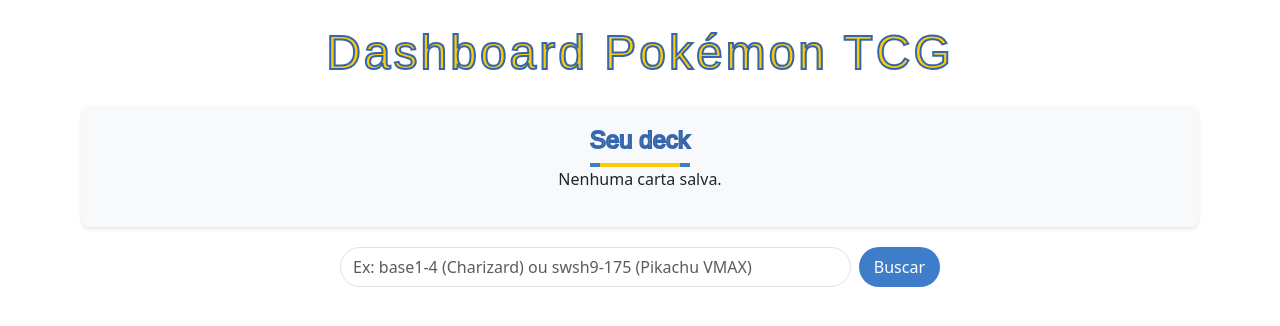
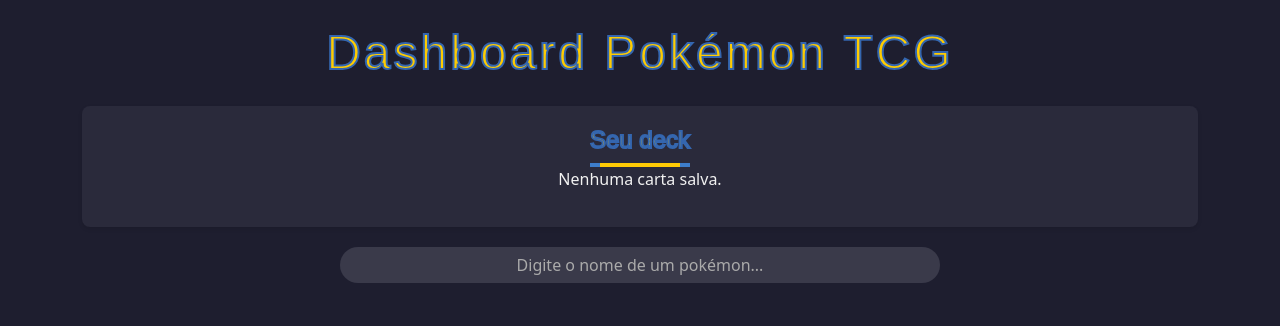
Before and after one commit to Jeancaetano12/Desafio-front-end, a React (Vite) app: page / in a window 1280 px wide. Shown: the top 326 px of the page. Built offline with nearby package versions, Linux system fonts and the light colour scheme; a web font is replaced by a local one.

Commit message:
ADS-Repaginando_a_cor_da_pagina_e_corrigindo_um_bug_na_barra_de_pesquisa: <01735073> Reactjs-vite"

```diff
--- a/src/App.jsx
+++ b/src/App.jsx
@@ -50,7 +50,7 @@
 }
 
   return (
-    <div className="container mt-4">
+    <div className="container mt-4 dark-theme">
       <h3 className="dashboard-title">Dashboard Pokémon TCG</h3>
       <SavedCards
         cards={savedCards}
--- a/src/components/SearchBar.jsx
+++ b/src/components/SearchBar.jsx
@@ -14,48 +14,89 @@
  * Arquivo: src/components/SearchBar.jsx
  * Implementa a busca de cartas Pokémon por código/nome
  */
-import { useState } from 'react';
+import { useState, useEffect } from 'react';
 import PokemonTCG from 'pokemontcgsdk';
 
 function SearchBar({ onSearch, setLoading, setError }) {
   const [searchTerm, setSearchTerm] = useState('');
+  const [suggestions, setSuggestions] = useState([]);
+  const [isFocused, setIsFocused] = useState(false); // 👈 novo estado para foco
 
-  const handleSearch = async () => {
+  useEffect(() => {
+    const fetchSuggestions = async () => {
+      if (searchTerm.length < 2) {
+        setSuggestions([]);
+        return;
+      }
+
       try {
         setLoading(true);
-      setError(null);
         const apiKey = import.meta.env.VITE_POKEMON_API_KEY;
         PokemonTCG.configure({ apiKey });
 
-      const card = await PokemonTCG.card.find(searchTerm);
-      onSearch(card);
+        const result = await PokemonTCG.card.where({
+          q: `name:${searchTerm.split(' ')[0]}*`,
+          pageSize: 50,
+        });
+
+        const filtered = result.data.filter(card =>
+          card.name.toLowerCase().includes(searchTerm.toLowerCase())
+        );
+
+        setSuggestions(filtered.slice(0, 10));
       } catch (err) {
-      setError('Carta não encontrada');
+        setError('Erro ao buscar sugestões');
       } finally {
         setLoading(false);
       }
     };
 
+    fetchSuggestions();
+  }, [searchTerm]);
+
+  const handleSelect = (card) => {
+    onSearch(card);
+    setSuggestions([]);
+    setSearchTerm('');
+    setIsFocused(false);
+  };
+
   return (
-    <div className="search-bar mb-4">
-      <div className="d-flex">
+    <div className="search-bar mb-4 position-relative">
+      <div className="search-wrapper">
         <input
           type="text"
           className="form-control"
-          // Editando a força a forma da barra de pesquisa pra que ela fique com as duas bordas arredondadas
-          style={{ borderTopRightRadius: '0.5rem', borderBottomRightRadius: '0.5rem', borderTopLeftRadius: '0.5rem', borderBottomLeftRadius: '0.5rem' }}
-          placeholder="Ex: base1-4 (Charizard) ou swsh9-175 (Pikachu VMAX)"
+          placeholder="Digite o nome de um pokémon..."
           value={searchTerm}
           onChange={(e) => setSearchTerm(e.target.value)}
-          onKeyPress={(e) => e.key === 'Enter' && handleSearch()}
+          onFocus={() => setIsFocused(true)} // 👈 ativa sugestões
+          onBlur={() => setTimeout(() => setIsFocused(false), 150)} // 👈 espera clique em sugestão
         />
-        <button
-          className="btn btn-primary ms-2 search-button"
-          onClick={handleSearch}
+      </div>
+
+      {isFocused && suggestions.length > 0 && (
+        <ul className="list-group position-absolute w-100 z-index-1">
+          {suggestions.map((card) => (
+            <li
+              key={card.id}
+              className="list-group-item list-group-item-action d-flex align-items-center"
+              style={{ cursor: 'pointer' }}
+              onClick={() => handleSelect(card)}
             >
-          Buscar
-        </button>
+              <img
+                src={card.images.small}
+                alt={card.name}
+                style={{ width: '40px', marginRight: '10px' }}
+              />
+              <div>
+                <strong>{card.name}</strong><br />
+                <small>{card.set.name}</small>
               </div>
+            </li>
+          ))}
+        </ul>
+      )}
     </div>
   );
 }
--- a/src/styles.css
+++ b/src/styles.css
@@ -13,6 +13,56 @@
  * - Estilização com Bootstrap
  */
  /* Cor da pagina */
+
+/* Tema escuro suave */
+/* Garante que o fundo ocupe toda a tela */
+html, body, #root {
+  margin: 0;
+  padding: 0;
+  height: 100%;
+  background-color: #1e1e2f; /* seu tom escuro */
+}
+
+/* Remove rolagem horizontal caso haja */
+body {
+  overflow-x: hidden;
+  font-family: 'Segoe UI', sans-serif;
+}
+
+.dark-theme {
+  background-color: #1e1e2f;
+  color: #f1f1f1;
+  min-height: 100vh;
+}
+
+/* Componentes internos com fundo */
+.dark-theme .card,
+.dark-theme .saved-cards-section,
+.dark-theme .conteiner-card-details,
+.dark-theme .search-bar,
+.dark-theme .list-group-item,
+.dark-theme .card-details {
+  background-color: #2a2a3b;
+  color: #f1f1f1;
+  border: none;
+}
+
+/* Inputs e botões */
+.dark-theme input.form-control,
+.dark-theme button.btn {
+  background-color: #3a3a4a;
+  color: #fff;
+  border: none;
+}
+
+.dark-theme input::placeholder {
+  color: #aaa;
+}
+
+.dark-theme .list-group-item:hover {
+  background-color: #444;
+}
+
  /* Estilo de fontes */
 .dashboard-title {
   font-family: 'Pokemon Solid', sans-serif; /* fonte do Pokémon */
@@ -30,7 +80,7 @@
   font-size: 1.5rem;
   color: #ffcc00; /* Amarelo Pokémon */
   -webkit-text-stroke: 2px #3466af; /* Borda azul */
-  background-color: #f8f9fa; /* Fundo branco para sobrepor a linha */
+  background-color: #2a2a3b; /* Fundo branco para sobrepor a linha */
   display: inline-block;
   padding-bottom: 0.3rem;
   z-index: 1; /* Garante que o texto fique acima da linha */
@@ -178,10 +228,14 @@
   box-shadow: 0 2px 4px rgba(0, 0, 0, 0.1);
 }
 
+.img-fluid {
+  transition: transform 0.2s ease, box-shadow 0.2s ease !important; /* Pré-define a transição */
+  will-change: transform !important; /* Melhora performance da animação */
+}
+
 .img-fluid:hover {
   transform: scale(1.05) !important;
-  box-shadow: 0 0 24px rgba(0, 0, 0, 0.3) !important;
-  transition: transform 0.2s ease !important;
+  box-shadow: 0 0 30px rgb(255, 205, 5) !important;
 }
 .info-conjunto {
   flex-direction: row;
@@ -200,12 +254,51 @@
   border-radius: 4px !important;
 }
 
+.btn-success {
+  background-color: rgb(8, 93, 14) !important;
+}
 .btn-success:hover {
   transform: scale(1.060);
   box-shadow: 0 0 24px rgb(4, 153, 14);
 }
 
   /* Estilos para a barra de busca */
+
+.search-wrapper {
+  background-color: #1e1e2f;
+  display: flex;
+  justify-content: center;
+  align-items: center;
+}
+
+.custom-search {
+  width: 100%;
+  max-width: 500px;
+  padding: 0.75rem 1rem;
+  background-color: #2a2a3b;
+  color: white;
+  border: none;
+  border-radius: 0.75rem;
+  font-size: 1rem;
+  outline: none;
+  transition: box-shadow 0.2s ease-in-out;
+}
+
+.custom-search:focus {
+  box-shadow: 0 0 0 3px rgba(173, 216, 230, 0.5); /* azul claro suave */
+}
+
+
+.search-bar ul {
+  max-height: 200px;
+  overflow-y: auto;
+  background: white;
+  border: 1px solid #ccc;
+  border-radius: 0.5rem;
+  margin-top: 0.5rem;
+  z-index: 10;
+}
+
 .search-bar {
   max-width: 600px;
   margin: 0 auto;
@@ -214,6 +307,11 @@
 .search-bar input {
   border-radius: 20px !important;
 }
+
+.form-control{
+  text-align: center;
+}
+
  /* Estilos para o botão de pesquisa */
 .search-button {
   border-radius: 20px !important; /* Arredonda ambos os lados */
```
Lines whose indentation alone changed are shown as unchanged.
